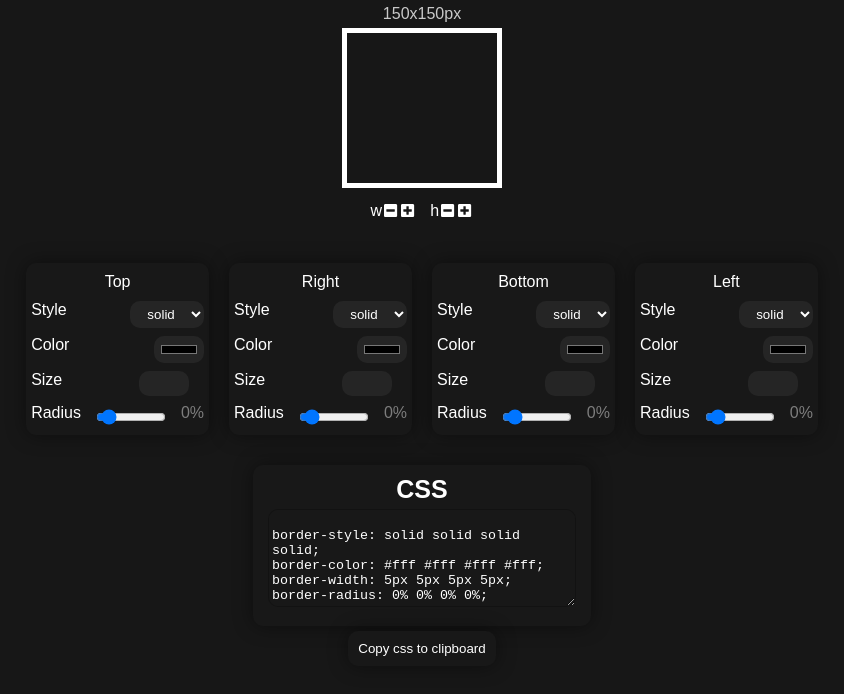
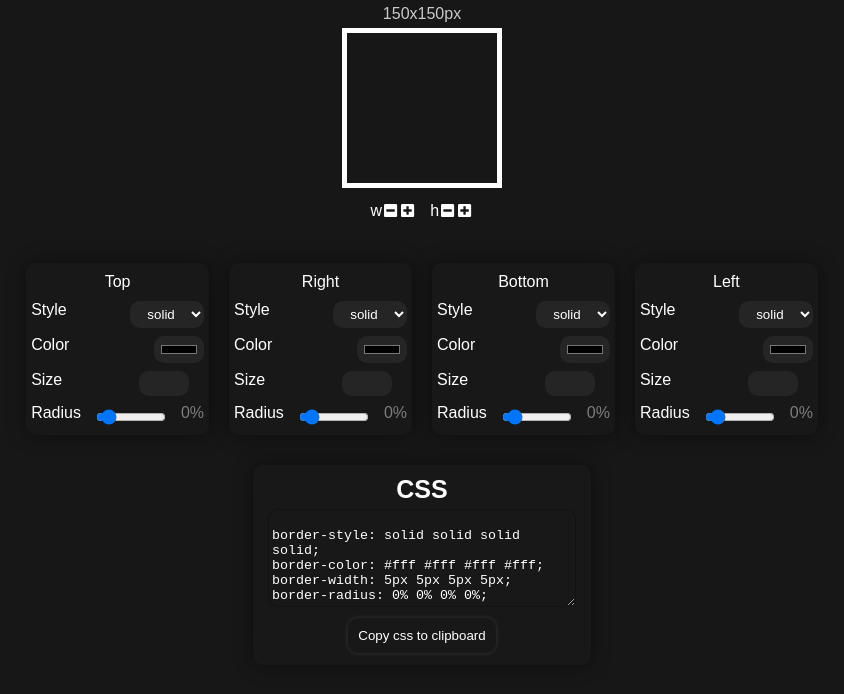
Before and after one commit to mateusfg7/box-css-preview, a React (Create React App) app: page / in a window 1280 px wide. Shown: the top 694 px of the page, without its empty margins (218-1062 px from the left). Built offline with nearby package versions, Linux system fonts and the light colour scheme.

Commit message:
update button style

```diff
--- a/src/components/CssGenerator/index.js
+++ b/src/components/CssGenerator/index.js
@@ -20,7 +20,6 @@ border-radius: ${stateTop.radius}% ${stateRight.radius}% ${stateButtom.radius}%
         <h3>CSS</h3>
         <textarea id="text-to-copy" type="text" value={value} />
         <br />
-      </div>
         <button
           onClick={() => {
             const areaToCopy = document.getElementById("text-to-copy");
@@ -32,5 +31,6 @@ border-radius: ${stateTop.radius}% ${stateRight.radius}% ${stateButtom.radius}%
           Copy css to clipboard
         </button>
       </div>
+    </div>
   );
 }
--- a/src/components/CssGenerator/style.css
+++ b/src/components/CssGenerator/style.css
@@ -37,12 +37,14 @@ button {
   border: none;
   border-radius: var(--radius);
   padding: 10px;
+  margin: 2px;
   background: var(--main-section-background);
-  box-shadow: var(--box-shadow);
+  box-shadow: 0px 0px 5px rgba(255, 255, 255, 0.13);
   color: #fff;
-  transition: 0.2s;
 }
 button:hover {
-  background: rgba(54, 54, 54, 0.493);
   cursor: pointer;
 }
+button:active {
+  box-shadow: none;
+}
```
Lines whose indentation alone changed are shown as unchanged.
